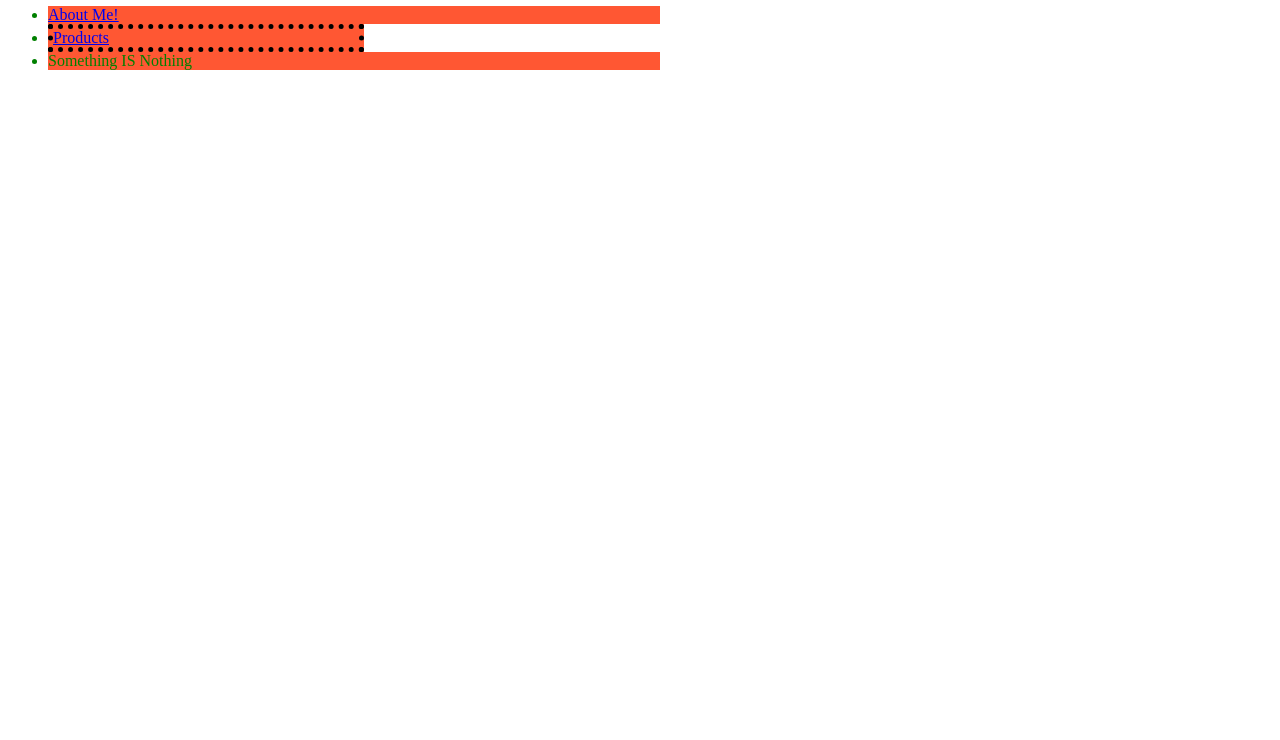
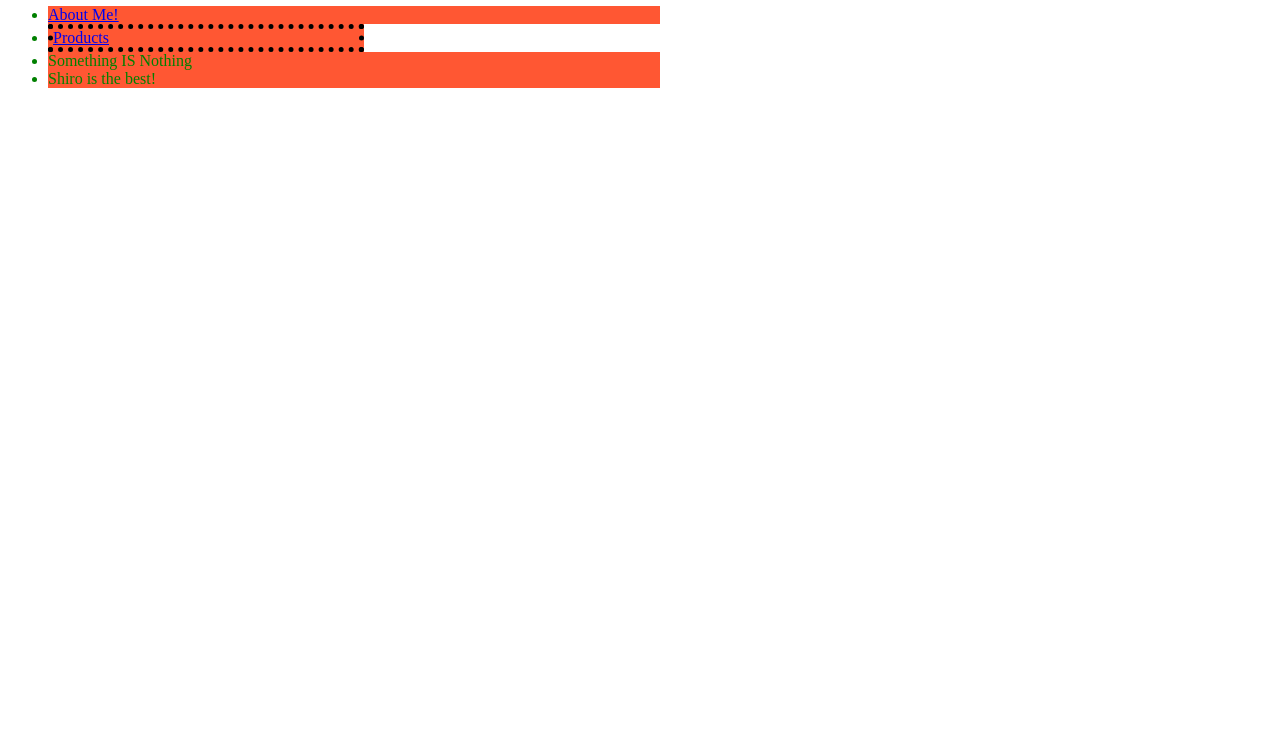
Before and after one commit to EdRW/practice-website, a plain HTML site: page index.html in a window 1280 px wide. Shown: the part 60-800 px from the top of the page. Drawn offline with Linux system fonts and the light colour scheme.

Commit message:
added line that shiro is best

```diff
--- a/index.html
+++ b/index.html
@@ -14,6 +14,9 @@
         <li class="width50">
             Something IS Nothing
         </li>
+        <li class="width50">
+            Shiro is the best!
+        </li>
     </ul>
     <!--
         This is a comment
```
